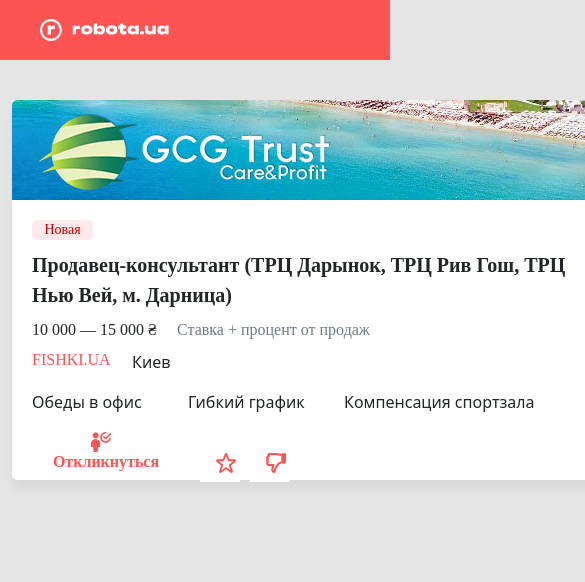
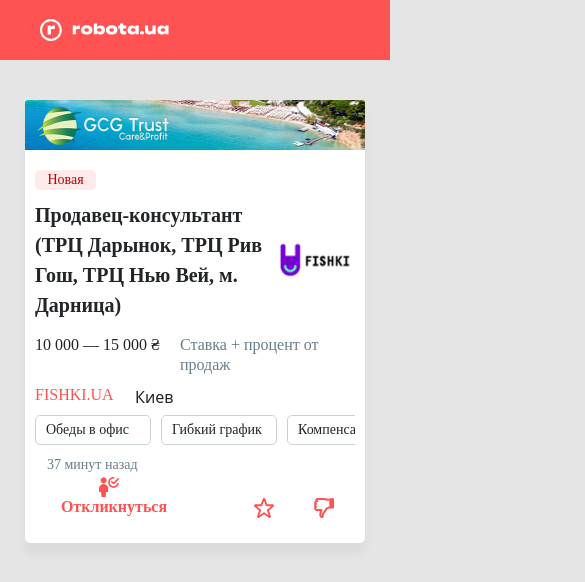
Before and after one commit to GennadiiLazovskii/robotaUaTest, a React (Create React App) app: page / in a window 390 px wide. Shown: the top 582 px of the page, 585 px wide, since content can reach past the window. Built offline with nearby package versions, Linux system fonts and the light colour scheme.

Commit message:
adaptation for mobile devices

```diff
--- a/src/components/JobCard/JobCard.js
+++ b/src/components/JobCard/JobCard.js
@@ -3,6 +3,7 @@ import imgJobLogo from '../../resources/img/Prof-Photo.jpg';
 import vacancyLogo from '../../resources/img/vacancy-Name.png';
 import { BatFalse, BatTrue, FavoritesFalse, FavoritesTrue, Group } from '../../resources/btn/Icons';
 import './jobCard.scss';
+import './media_jobCard.scss';
 
 const JobCard = () => {
 
@@ -32,14 +33,14 @@ const JobCard = () => {
                             <div className="cardMain__address-city">Киев</div>
                         </div>
                         <div className="cardMain__badges">
-                            <div className="cardMain__badges">
+                            <div className="cardMain__badges-item">
                                 <span>Обеды в офис</span>
                             </div>
-                            <div className="cardMain__badges">
+                            <div className="cardMain__badges-item">
                                 <span>Гибкий график</span>
                             </div>
-                            <div className="cardMain__badges">
-                                <span>Компенсация спортзала</span>
+                            <div className="cardMain__badges-item">
+                                <span>Компенсация учебы</span>
                             </div>
                         </div>
                     </div>
--- /dev/null
+++ b/src/components/JobCard/media_jobCard.scss
@@ -0,0 +1,132 @@
+@media(max-width: 768px) {
+    .cardMain {
+        &__wrapper {
+            width: 576px;
+            display: grid;
+            margin: 0 auto;
+            grid-template-columns: 556px;
+        }
+        &__logo {
+            margin-bottom: 20px;
+            img {
+                width: 576px;
+                height: 60px;
+            }
+        }
+        &__description {
+            width: 556px;
+            margin: 0 auto;
+            margin-left: 10px;
+        }
+        &__vacancy {
+            display: grid;
+            grid-template-columns: 430px 120px;
+            grid-template-rows: 30px;
+            column-gap: 25px;
+            align-items: center;
+            justify-content: space-between;
+            &-name {
+                width: 100%;
+            }
+            &-logo {
+                img {
+                    width: 90px;
+                    height: 50px;
+                }
+            }
+        }
+        &__salary {
+            margin-top: 15px;
+        }
+        &__footer {
+            &-btn {
+                width: 556px;
+                margin: 0 auto 10px auto;
+                display: grid;
+                grid-template-columns: 258px auto 102px;
+                grid-template-rows: 40px;
+            }
+        }
+    }
+}
+
+@media (max-width: 576px) {
+    .cardMain {
+        &__wrapper {
+            width: 340px;
+            display: grid;
+            margin: 0 auto;
+            grid-template-columns: 340px;
+        }
+        &__logo {
+            margin-bottom: 20px;
+            img {
+                width: 340px;
+                height: 50px;
+            }
+        }
+        &__description {
+            width: 320px;
+            margin: 0 auto;
+        }
+        &__vacancy {
+            display: grid;
+            grid-template-columns: 1fr 1fr;
+            grid-template-rows: 100%;
+            column-gap: 10px;
+            &-name {
+                width: 230px;
+            }
+            &-logo {
+                img {
+                    width: 100%;
+                    height: 100%;
+                }
+            }
+        }
+        &__salary {
+            width: 300px;
+            display: grid;
+            grid-template-columns: repeat(2, minmax(1fr, 1fr));
+            grid-template-rows: 40px;
+            justify-content: start;
+        }
+        &__badges {
+            width: 100%;
+            overflow: scroll;
+            display: grid;
+            grid-template-columns: repeat(3, minmax(116px, auto));
+            grid-template-rows: 30px;
+            justify-content: start;
+            justify-items: center;
+            margin-bottom: 10px;
+            &-item {
+                width: 100%;
+                vertical-align: middle;
+            }
+        }
+        &__footer {
+            &-btn {
+                width: 310px;
+                margin: 0 auto 10px auto;
+                display: flex;
+                flex-direction: row;
+                flex-wrap: wrap-reverse;
+            }
+            &-people {
+                margin-right: 50px;
+            }
+            &-favorites {
+                width: 50px;
+                height: 50px;
+            }
+            &-bad {
+                width: 50px;
+                height: 50px;
+            }
+            &-time {
+                margin-left: 7px;
+            }
+        }
+    }
+}
```
